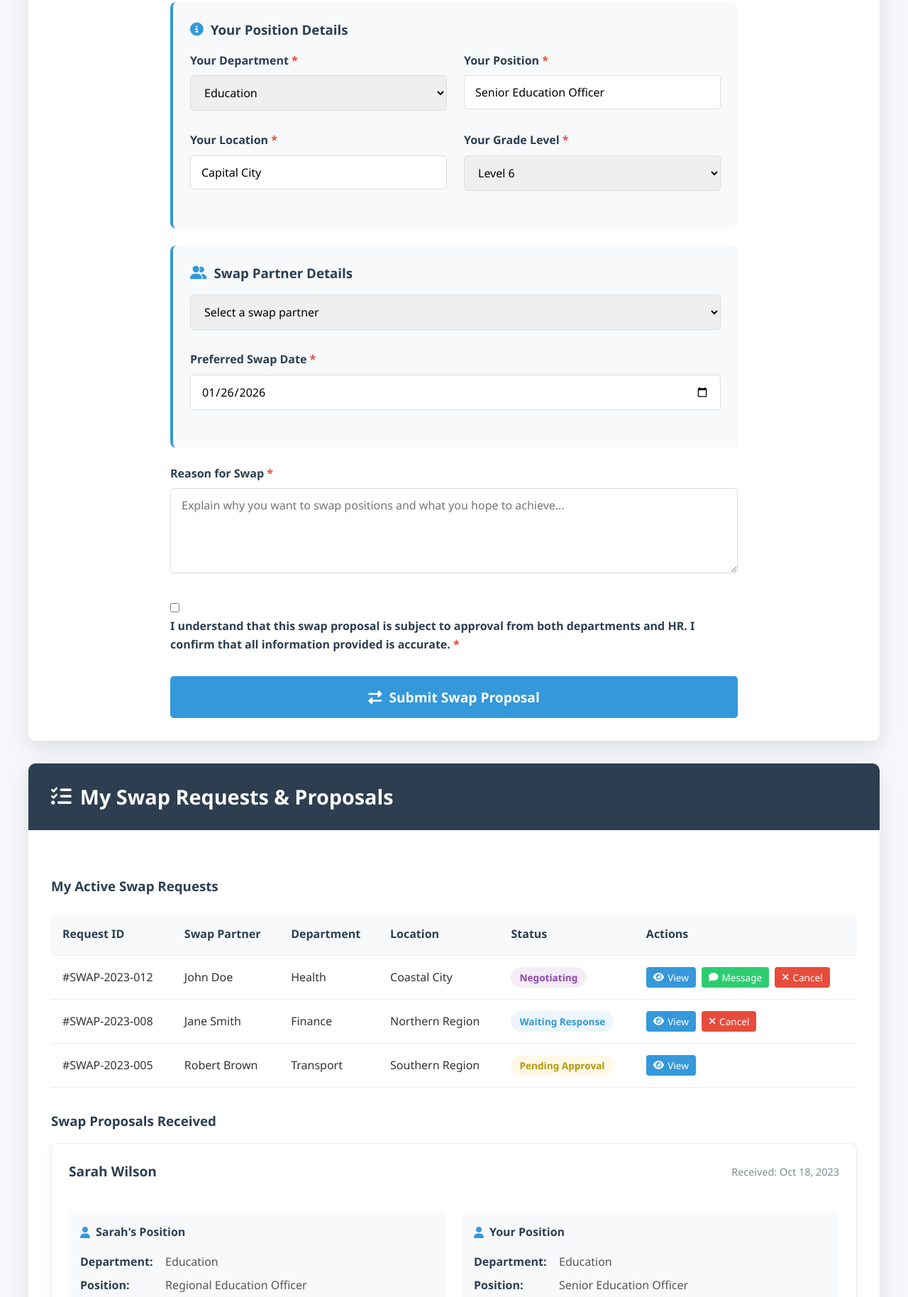
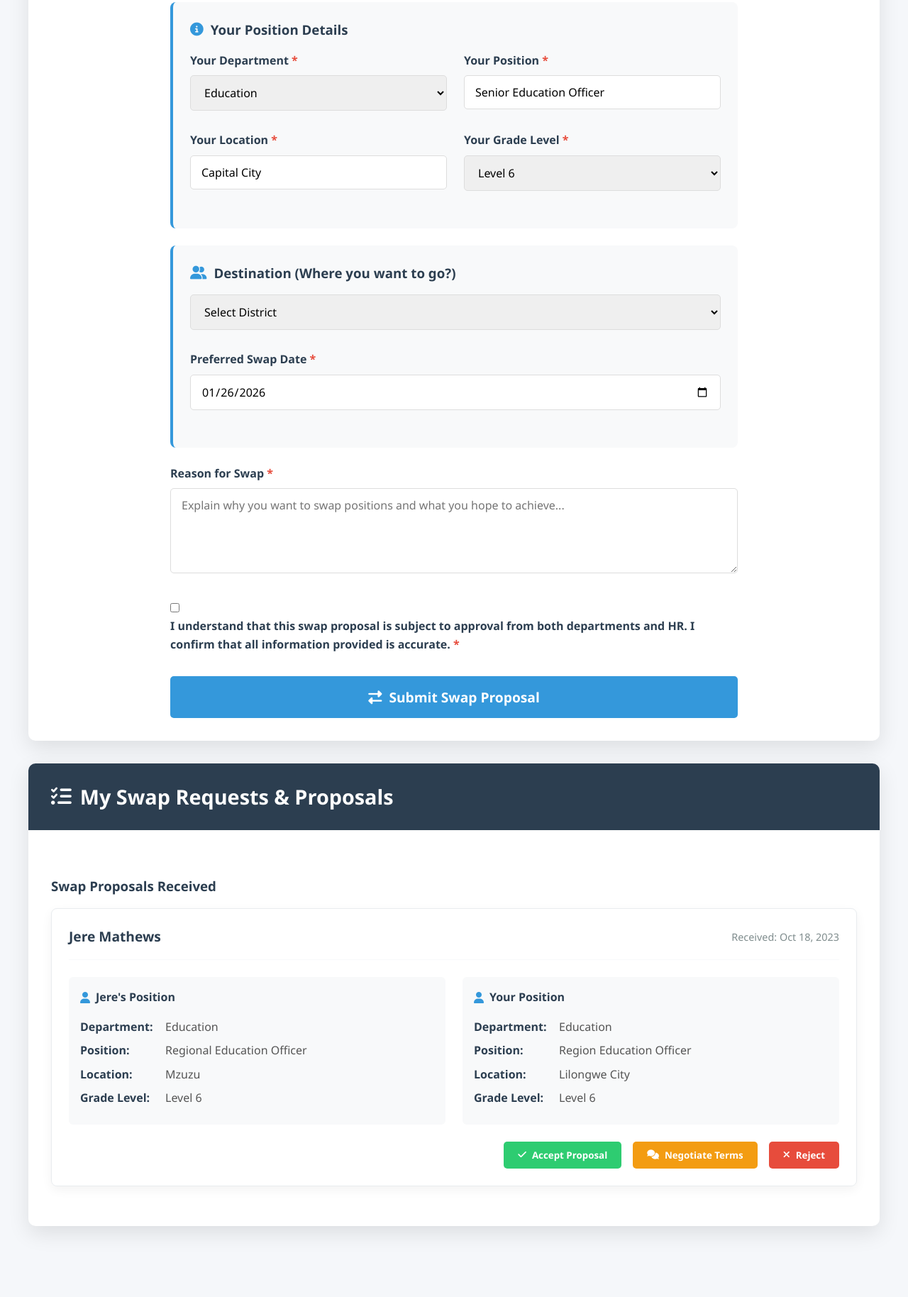
Before and after one commit to Victor5Muhakeya/civil_servant, a plain HTML site: page swap.html in a window 1280 px wide. Shown: the part 1960-3788 px from the top of the page at 71% size. Drawn offline with Linux system fonts and the light colour scheme.

Commit message:
Structure and removing uncessary sections

```diff
--- a/swap.html
+++ b/swap.html
@@ -373,6 +373,7 @@
         /* My Swap Requests */
         .swap-requests {
             margin-top: 2rem;
+
         }
 
         .requests-table {
@@ -691,12 +692,17 @@
                             <label for="filterLocation">Location</label>
                             <select id="filterLocation" class="filter-select">
                                 <option value="">All Locations</option>
-                                <option value="capital">Capital City</option>
-                                <option value="coastal">Coastal City</option>
                                 <option value="northern">Northern Region</option>
                                 <option value="southern">Southern Region</option>
                                 <option value="eastern">Eastern Region</option>
                                 <option value="western">Western Region</option>
+                                <option value="capital">Lilongwe City</option>
+                                <option value="coastal">Blantyre City</option>
+                                <option value="coastal">Zomba</option>
+                                <option value="coastal">Mzuzu</option>
+                                <option value="coastal">Karonga</option>
+                                <option value="coastal">Mulanje</option>
+
                             </select>
                         </div>
 
@@ -739,7 +745,7 @@
             <!-- Section 2: Submit Swap Request -->
             <div class="swap-section">
                 <div class="section-header">
-                    <h2><i class="fas fa-paper-plane"></i> Submit Swap Request</h2>
+                    <h2><i class="fas fa-paper-plane"></i> Make Swap Request</h2>
                 </div>
                 <div class="section-content">
                     <div class="swap-form">
@@ -800,16 +806,26 @@
                             </div>
 
                             <div class="info-box">
-                                <h3><i class="fas fa-user-friends"></i> Swap Partner Details</h3>
+                                <h3><i class="fas fa-user-friends"></i>Destination (Where you want to go?)</h3>
                                 <div class="form-group">
                                     <!--<label for="swapPartner">Select Swap Partner <span class="required">*</span></label> -->
 
                                     <select id="swapPartner" class="form-control" required>
-                                        <option value="">Select a swap partner</option>
-                                        <option value="john-doe">John Doe (Health Dept, Coastal City)</option>
-                                        <option value="jane-smith">Jane Smith (Finance Dept, Northern Region)</option>
-                                        <option value="robert-brown">Robert Brown (Transport Dept, Southern Region)</option>
-                                        <option value="sarah-wilson">Sarah Wilson (Education Dept, Western Region)</option>
+                                        <option value="">Select District</option>
+                                        <option value="john-doe">Zomba</option>
+                                        <option value="northern">Northern Region</option>
+                                        <option value="southern">Southern Region</option>
+                                        <option value="eastern">Eastern Region</option>
+                                        <option value="western">Western Region</option>
+                                        <option value="capital">Lilongwe City</option>
+                                        <option value="coastal">Blantyre City</option>
+                                        <option value="zomba">Zomba</option>
+                                        <option value="mzuzu">Mzuzu</option>
+                                        <option value="karonga">Karonga</option>
+                                        <option value="mulanje">Mulanje</option>
+                                        <option value="nsanje">Nsanje</option>
+                                        <option value="salima">Salima</option>
+                                        <option value="dedza">Dedza</option>
                                     </select>
                                 </div>
 
@@ -854,6 +870,7 @@
             </div>
 
             <!-- Section 3: My Swap Requests & Proposals -->
+
             <div class="swap-section">
                 <div class="section-header">
                     <h2><i class="fas fa-tasks"></i> My Swap Requests & Proposals</h2>
@@ -861,6 +878,7 @@
                 <div class="section-content">
                     <!-- My Swap Requests -->
                     <div class="swap-requests">
+                        <!--
                         <h3 style="margin-bottom: 1rem; color: #2c3e50;">My Active Swap Requests</h3>
 
                         <table class="requests-table">
@@ -877,9 +895,9 @@
                             <tbody>
                                 <tr>
                                     <td>#SWAP-2023-012</td>
-                                    <td>John Doe</td>
+                                    <td>John Mateyu</td>
                                     <td>Health</td>
-                                    <td>Coastal City</td>
+                                    <td>Lilongwe City</td>
                                     <td><span class="swap-status status-negotiating">Negotiating</span></td>
                                     <td class="action-cell">
                                         <button class="table-btn view">
@@ -895,7 +913,7 @@
                                 </tr>
                                 <tr>
                                     <td>#SWAP-2023-008</td>
-                                    <td>Jane Smith</td>
+                                    <td>Sharon Muhakeya</td>
                                     <td>Finance</td>
                                     <td>Northern Region</td>
                                     <td><span class="swap-status status-waiting">Waiting Response</span></td>
@@ -910,7 +928,7 @@
                                 </tr>
                                 <tr>
                                     <td>#SWAP-2023-005</td>
-                                    <td>Robert Brown</td>
+                                    <td>Andrew Mzuzu</td>
                                     <td>Transport</td>
                                     <td>Southern Region</td>
                                     <td><span class="swap-status status-pending">Pending Approval</span></td>
@@ -923,6 +941,7 @@
                             </tbody>
                         </table>
                     </div>
+                 -->
 
                     <!-- Swap Proposals Received -->
                     <div class="proposals-container">
@@ -930,13 +949,13 @@
 
                         <div class="proposal-card">
                             <div class="proposal-header">
-                                <div class="proposal-from">Sarah Wilson</div>
+                                <div class="proposal-from">Jere Mathews</div>
                                 <div class="proposal-date">Received: Oct 18, 2023</div>
                             </div>
 
                             <div class="proposal-details">
                                 <div class="proposal-side">
-                                    <h4><i class="fas fa-user"></i> Sarah's Position</h4>
+                                    <h4><i class="fas fa-user"></i> Jere's Position</h4>
                                     <div class="match-detail">
                                         <div class="match-label">Department:</div>
                                         <div class="match-value">Education</div>
@@ -947,7 +966,7 @@
                                     </div>
                                     <div class="match-detail">
                                         <div class="match-label">Location:</div>
-                                        <div class="match-value">Western Region</div>
+                                        <div class="match-value">Mzuzu</div>
                                     </div>
                                     <div class="match-detail">
                                         <div class="match-label">Grade Level:</div>
@@ -963,11 +982,11 @@
                                     </div>
                                     <div class="match-detail">
                                         <div class="match-label">Position:</div>
-                                        <div class="match-value">Senior Education Officer</div>
+                                        <div class="match-value">Region Education Officer</div>
                                     </div>
                                     <div class="match-detail">
                                         <div class="match-label">Location:</div>
-                                        <div class="match-value">Capital City</div>
+                                        <div class="match-value">Lilongwe City</div>
                                     </div>
                                     <div class="match-detail">
                                         <div class="match-label">Grade Level:</div>
```
Also changed, not shown: login.html (+2 -0 lines).
